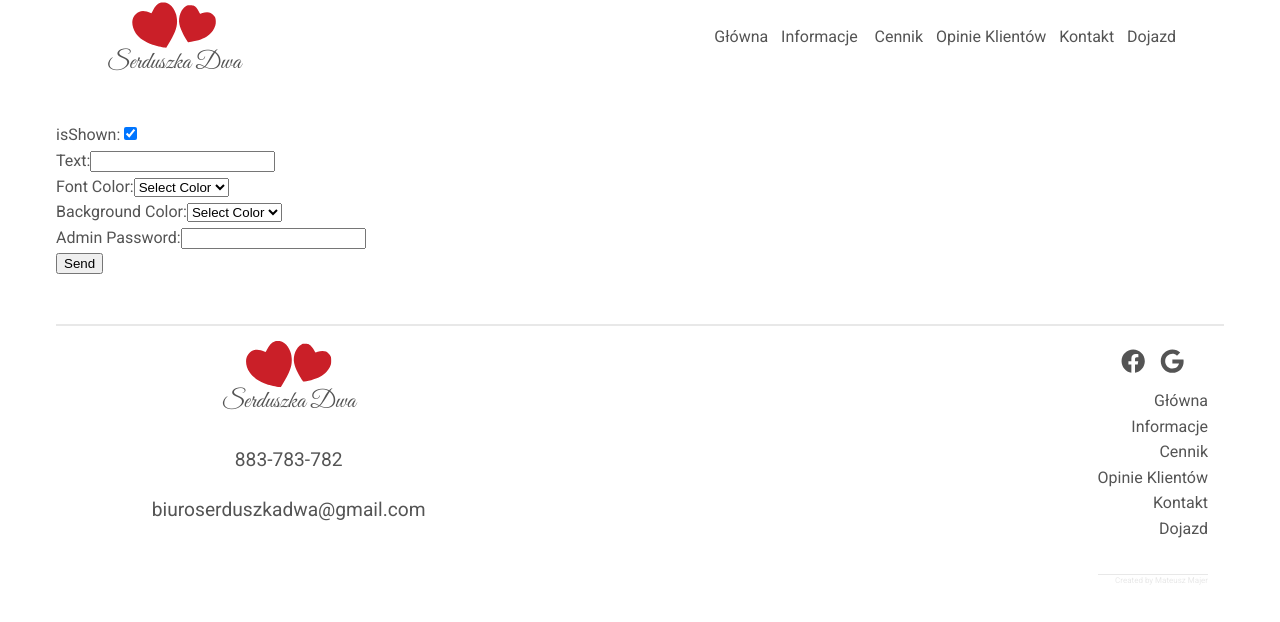
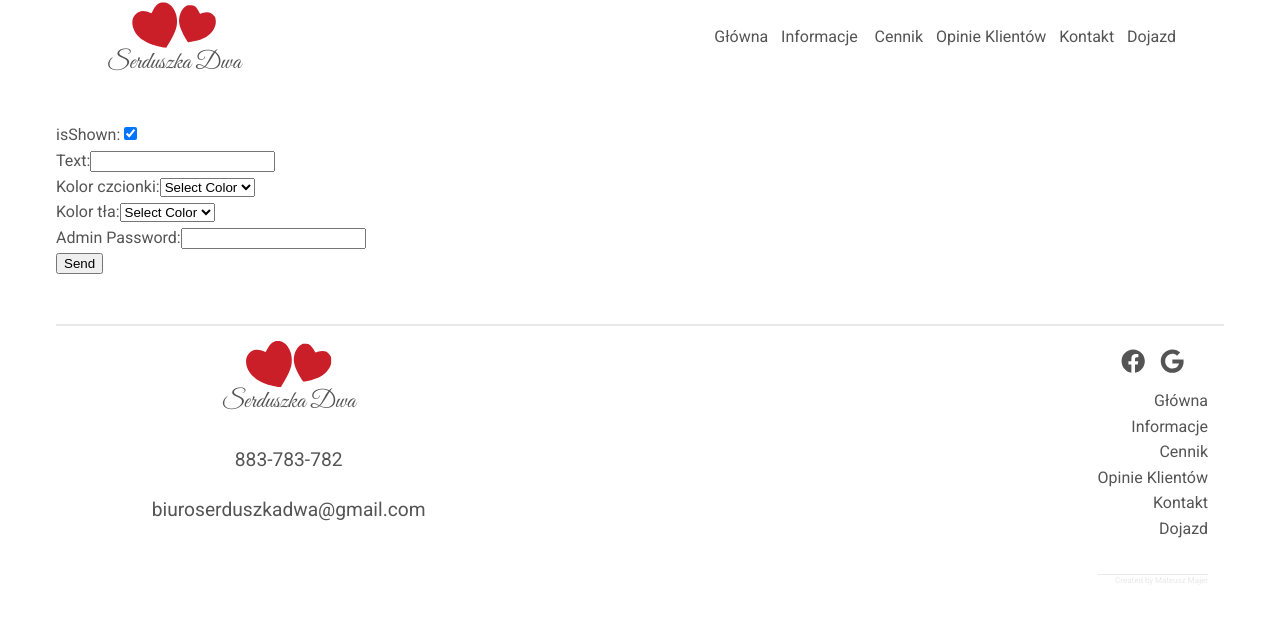
Before and after one commit to Vectari/serduszka-dwa, a React (Vite) app: page /alert in a window 1280 px wide. Shown: the top 622 px of the page. Built offline with nearby package versions, Linux system fonts and the light colour scheme; no server answers; the database is empty.

Commit message:
chore: change language

```diff
--- a/src/view/Alert/Alert.jsx
+++ b/src/view/Alert/Alert.jsx
@@ -62,26 +62,23 @@ export function Alert() {
       </label>
       <br />
       <label>
-        Font Color:
+        Kolor czcionki:
         <select
           value={fontColor}
           onChange={(e) => setFontColor(e.target.value)}
         >
           <option value="">Select Color</option>
-          <option value="white">White</option>
-          <option value="black">Black</option>
-          {/* Add more color options as needed */}
+          <option value="white">Biały</option>
+          <option value="black">Czarny</option>
         </select>
       </label>
       <br />
       <label>
-        Background Color:
+        Kolor tła:
         <select value={bgColor} onChange={(e) => setBgColor(e.target.value)}>
           <option value="">Select Color</option>
-          <option value="white">White</option>
-          <option value="black">Black</option>
-          <option value="gray">Gray</option>
-          {/* Add more color options as needed */}
+          <option value="red">Czerwony</option>
+          <option value="green">Zielony</option>
         </select>
       </label>
       <br />
```
